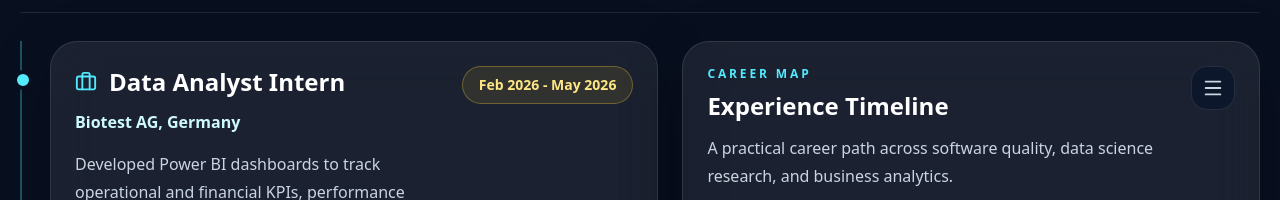
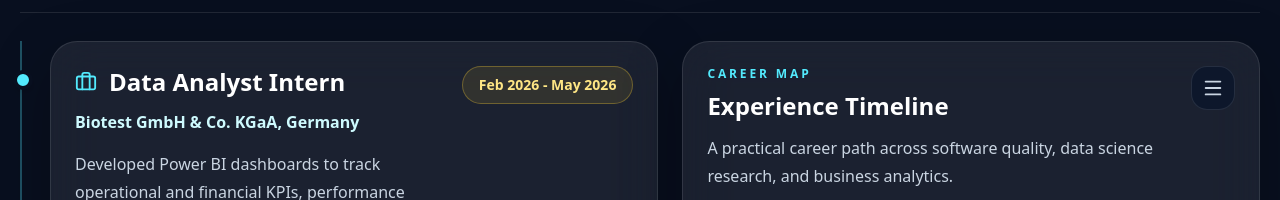
Before and after one commit to AlistairPereira/alistair-portfolio, a Next.js app: page / in a window 1280 px wide. Shown: the part 1032-1232 px from the top of the page. Built offline with nearby package versions, Linux system fonts and the light colour scheme.

Commit message:
update experinece

```diff
--- a/data/portfolio.ts
+++ b/data/portfolio.ts
@@ -81,7 +81,7 @@ export const skills = [
 export const experience = [
   {
     role: "Data Analyst Intern",
-    company: "Biotest AG, Germany",
+    company: "Biotest GmbH & Co. KGaA, Germany",
     period: "Feb 2026 - May 2026",
     description:
       "Developed Power BI dashboards to track operational and financial KPIs, performance trends, and business reporting needs. Improved reporting efficiency by automating dashboard updates, validating data accuracy, and turning business data into clear insights for decision-making.",
```
